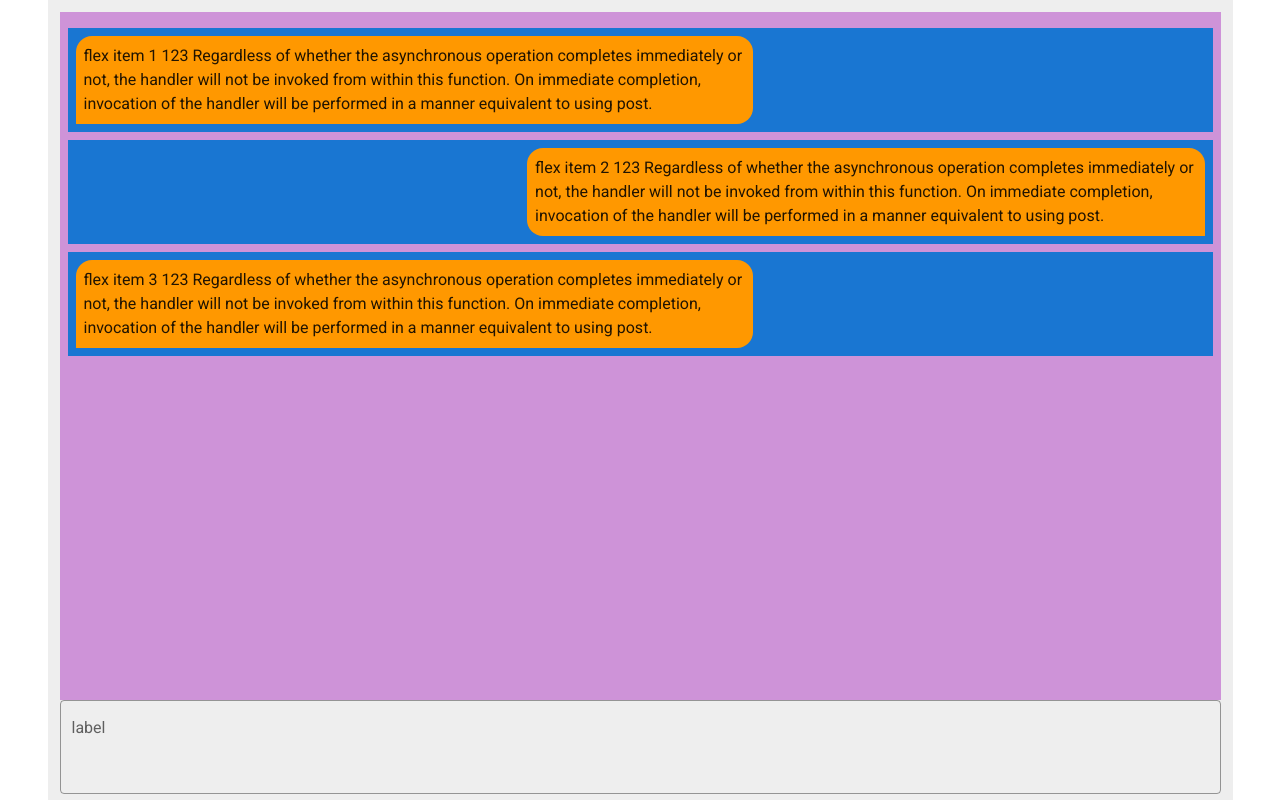
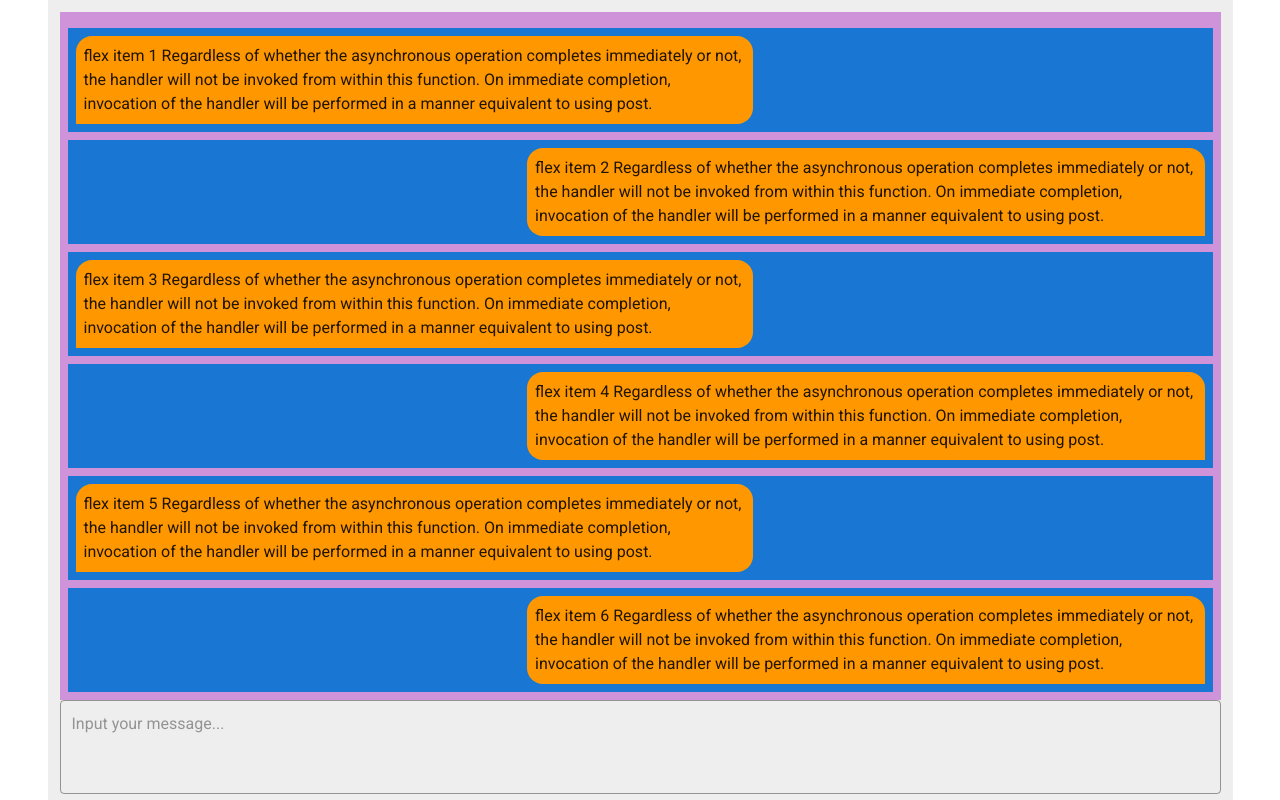
Before and after one commit to lylhw13/local-share, a Vue app in the folder message_window/: page /#/ in a window 1280 px wide. Built offline with nearby package versions, Linux system fonts and the light colour scheme.

Commit message:
finish the fill content scorll window

```diff
--- a/message_window/src/components/MainWindow.vue
+++ b/message_window/src/components/MainWindow.vue
@@ -14,39 +14,12 @@
                 <v-flex xs4 md2>
             <v-btn outline block class="primary"> 2</v-btn>
         </v-flex> -->
-  <!-- </v-layout> -->
-  <!-- <div class="d-flex flex-cloumn mb-6">
-            <v-card
-            v-for="n in 3"
-            :key="n"
-            class="pa-2"
-            outlined
-            tile>
-            flex item {{n}}
-        </v-card>
-    </div> -->
-  <!-- </v-container> -->
-  <!-- <v-list>
-          <v-list-item>
-              <v-list-item-content>
-                  1
-              </v-list-item-content>
-          </v-list-item>
-      </v-list> -->
-  <!-- <v-card
-            v-for="n in 3"
-            :key="n"
-            class="pa-2"
-            outlined
-            tile>
-            flex item {{n}}
-        </v-card> -->
   <v-container fill-height class="grey lighten-3" flex>
     <div id="main">
       <div id="message-content" v-bind:style="messageCon">
         <v-list full-height color="purple lighten-3" class="scrollable">
           <div
-            v-for="n in 3"
+            v-for="n in 10"
             :key="n"
             outlined
             class="primary pa-2 ma-2 d-flex flex-row"
@@ -97,20 +70,15 @@
         <v-textarea id="input"
           backgroud-color="blue"
           color="cyan"
-          label="label"
           rows="3"
           no-resize
           outlined
-          md12
+          placeholder="Input your message..."
         >
           {{ message }}
         </v-textarea>
       </div>
-      <!-- </v-layout> -->
     </div>
-    <!-- </v-col>
-
-    </v-row> -->
   </v-container>
 </template>
 
@@ -120,25 +88,9 @@ export default {
     return {
       messageCon: {},
       message:
-        " 123 Regardless of whether the asynchronous operation completes immediately or not, the handler will not be invoked from within this function. On immediate completion, invocation of the handler will be performed in a manner equivalent to using post.",
+        " Regardless of whether the asynchronous operation completes immediately or not, the handler will not be invoked from within this function. On immediate completion, invocation of the handler will be performed in a manner equivalent to using post.",
     };
   },
-  // macthHeight() {
-  //   let height = this.$refs.input.clientHeight;
-  //   console.log(this.macthHeight);
-  // }
-  // methods: {
-  //   matchHeight() {
-  //     var heightString = this.$refs.inputref.clientHeight + 'vh';
-  //    // var heightString = document.getElementById("input").offsetHeight;
-  //     // Vue.set(this.messageCon, 'height', heightString);
-  //     console.log(heightString);
-  //     return heightString;
-  //   }
-  // },
-  // mounted() {
-  //   this.matchHeight();
-  // },
 };
 </script>
 
@@ -164,21 +116,7 @@ export default {
   flex: 1;
 }
 
-.v-row {
-  height: 100%;
-}
-.v-list {
-  width: 100%;
-}
-.v-list-item {
-  width: 100%;
-}
-.v-card {
-  width: 100%;
-}
-.v-textarea{
-  /* position: fixed;
-  bottom: 0; */
+.v-textarea {
   height: 7rem;
 }
 </style>
```
Also changed, not shown: message_window/src/components/Message.vue (added).
